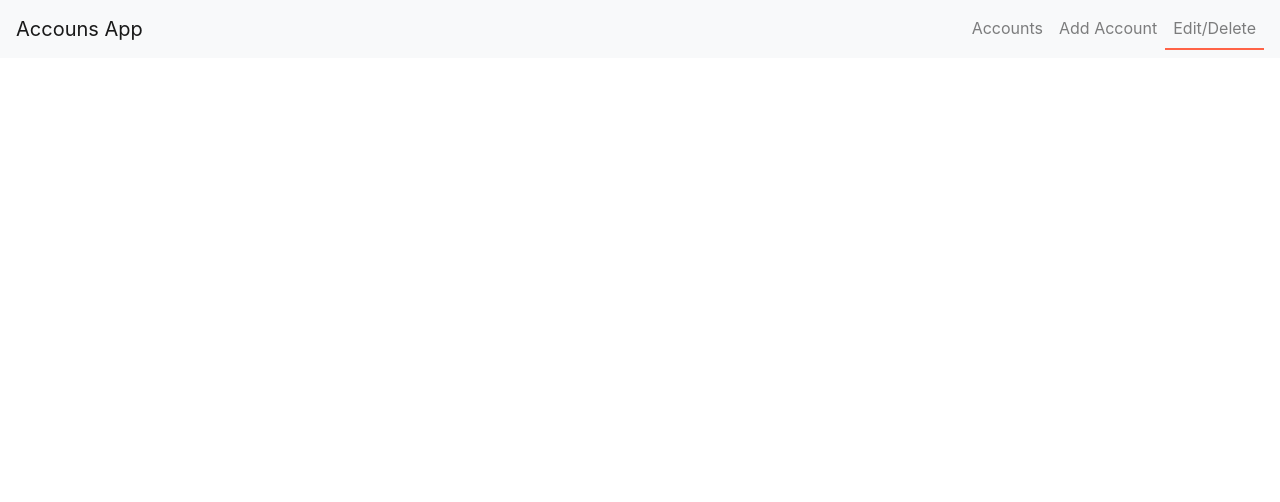
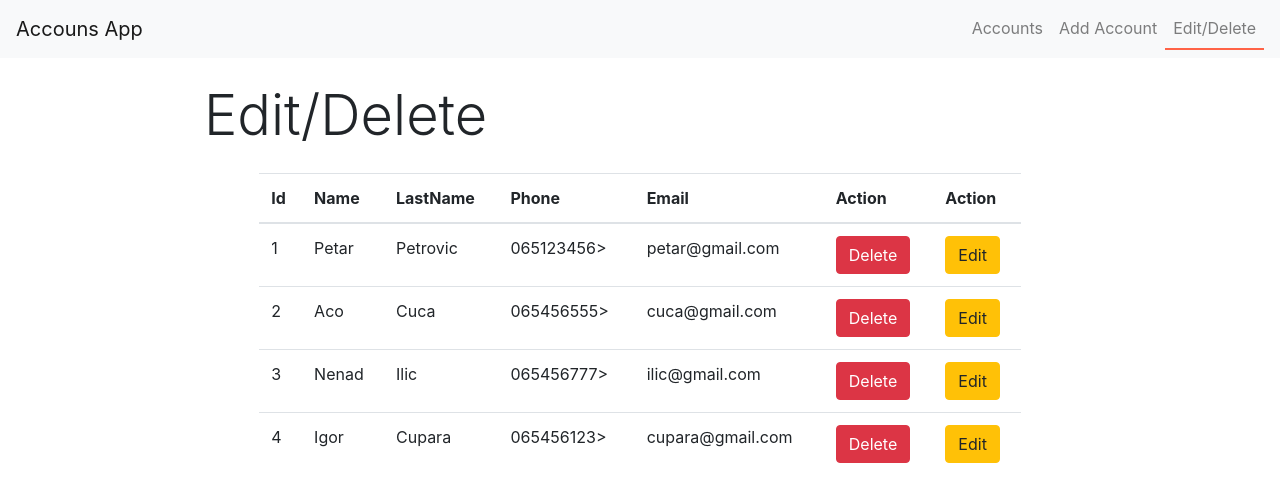
Before and after one commit to jahorinac/kurs, a React (Create React App) app in the folder react-accounts/: page /edit in a window 1280 px wide. Shown: the top 502 px of the page. Built offline with nearby package versions, Linux system fonts and the light colour scheme.

Commit message:
13 - added deleteAccount and button edit

```diff
--- a/react-accounts/src/App.js
+++ b/react-accounts/src/App.js
@@ -2,7 +2,8 @@ import React, {Component} from 'react'
 import Header from "./components/Header/Header";
 import { BrowserRouter, Route } from 'react-router-dom'
 import AccountsTable from "./components/AccountsTable/AccountsTable";
-import AddAccount from './components/AddAccount/AddAccount'
+import AddAccount from './components/AddAccount/AddAccount';
+import EditTable from './components/EditTable/EditTable'
 
 
 class App extends Component{
@@ -22,6 +23,14 @@ class App extends Component{
         })
     };
 
+    deleteAccount = (id) => {
+        const accountsCopy = [...this.state.accounts];
+        const newCopyAccount = accountsCopy.filter(account => account.id !== id);
+        this.setState({
+            accounts: newCopyAccount
+        })
+    }
+
     render() {
         return(
             <BrowserRouter>
@@ -32,6 +41,9 @@ class App extends Component{
                 <Route path='/add'>
                     <AddAccount addNewAccountToState={this.addNewAccountToState}/>
                 </Route>
+                <Route path="/edit">
+                    <EditTable accounts={this.state.accounts} deleteAccount={this.deleteAccount}/>
+                </Route>
             </BrowserRouter>
         )
     }
--- a/react-accounts/src/components/Account/Account.js
+++ b/react-accounts/src/components/Account/Account.js
@@ -1,6 +1,15 @@
 import React from 'react'
 
-const Account = ({account}) => {
+const Account = ({account, edit, deleteAccount}) => {
+
+    const actionButtons = edit ? (
+        <>
+            <td><button onClick={()=>{deleteAccount(account.id)}} className="btn btn-danger">Delete</button></td>
+            <td><button className="btn btn-warning">Edit</button></td>
+        </>
+
+    ): null;
+
     return(
         <tr>
             <td>{account.id}</td>
@@ -8,6 +17,7 @@ const Account = ({account}) => {
             <td>{account.lastName}</td>
             <td>{account.phone}></td>
             <td>{account.email}</td>
+            {actionButtons}
         </tr>
     )
 };
--- /dev/null
+++ b/react-accounts/src/components/EditTable/EditTable.js
@@ -0,0 +1,43 @@
+import React from 'react'
+import Account from "../Account/Account";
+
+const EditTable = ({accounts, deleteAccount})=>{
+
+    const allAccounts = accounts.map((account) => {
+        return (
+            <Account account={account} edit={true} deleteAccount={deleteAccount} key={account.id}/>
+        )
+    });
+
+    return(
+        <div className="container">
+            <div className="row">
+                <div className="col-10 offset-1">
+                    <h3 className="display-4 m-4">Edit/Delete</h3>
+                    <div className="row">
+                        <div className="col-10 offset-1">
+                            <table className="table">
+                                <thead>
+                                <tr>
+                                    <th>Id</th>
+                                    <th>Name</th>
+                                    <th>LastName</th>
+                                    <th>Phone</th>
+                                    <th>Email</th>
+                                    <th>Action</th>
+                                    <th>Action</th>
+                                </tr>
+                                </thead>
+                                <tbody>
+                                    {allAccounts}
+                                </tbody>
+                            </table>
+                        </div>
+                    </div>
+                </div>
+            </div>
+        </div>
+    )
+}
+
+export default EditTable
```
Also changed, not shown: 1 other file (tests, documents, lock files or other folders).
